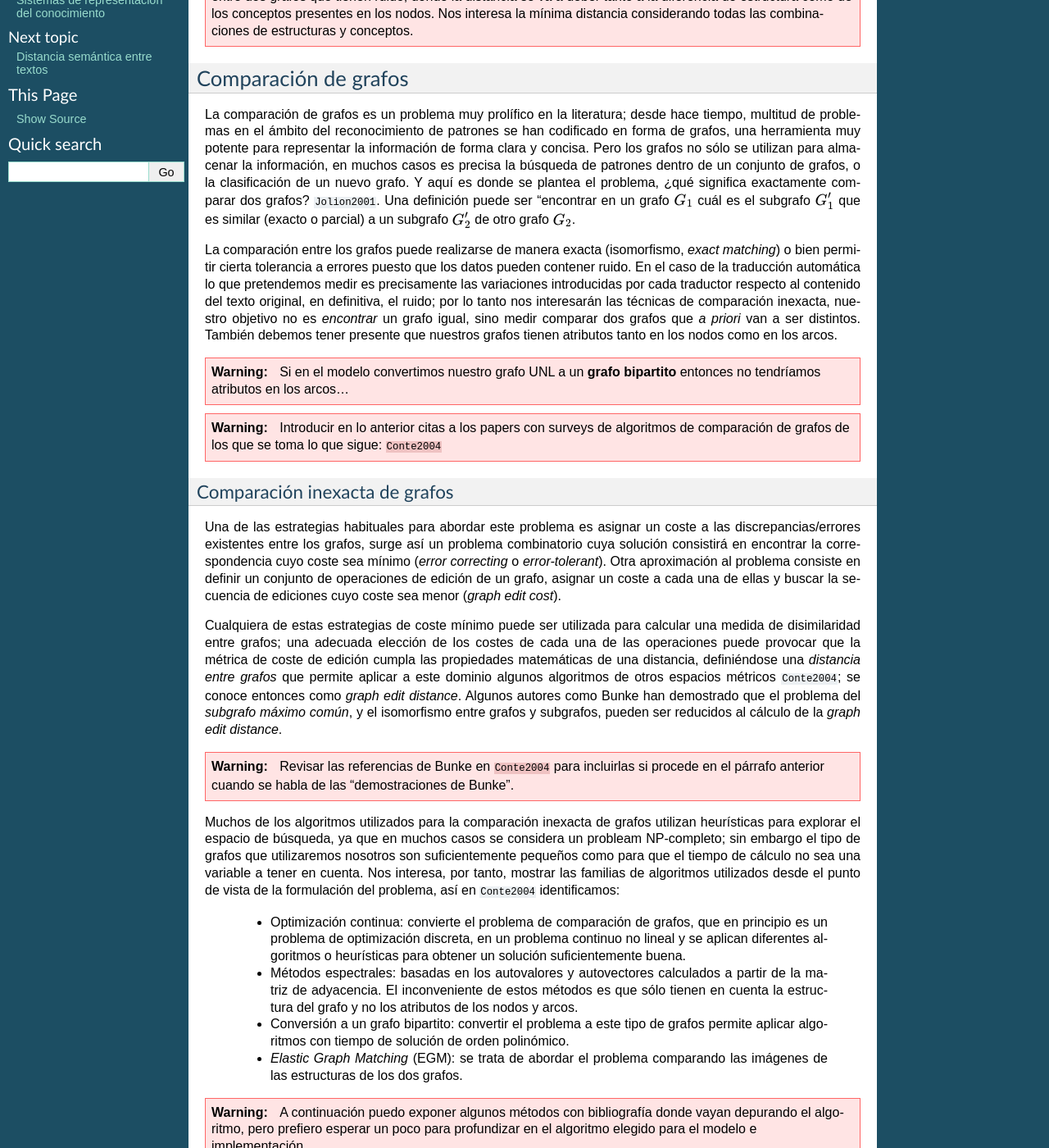
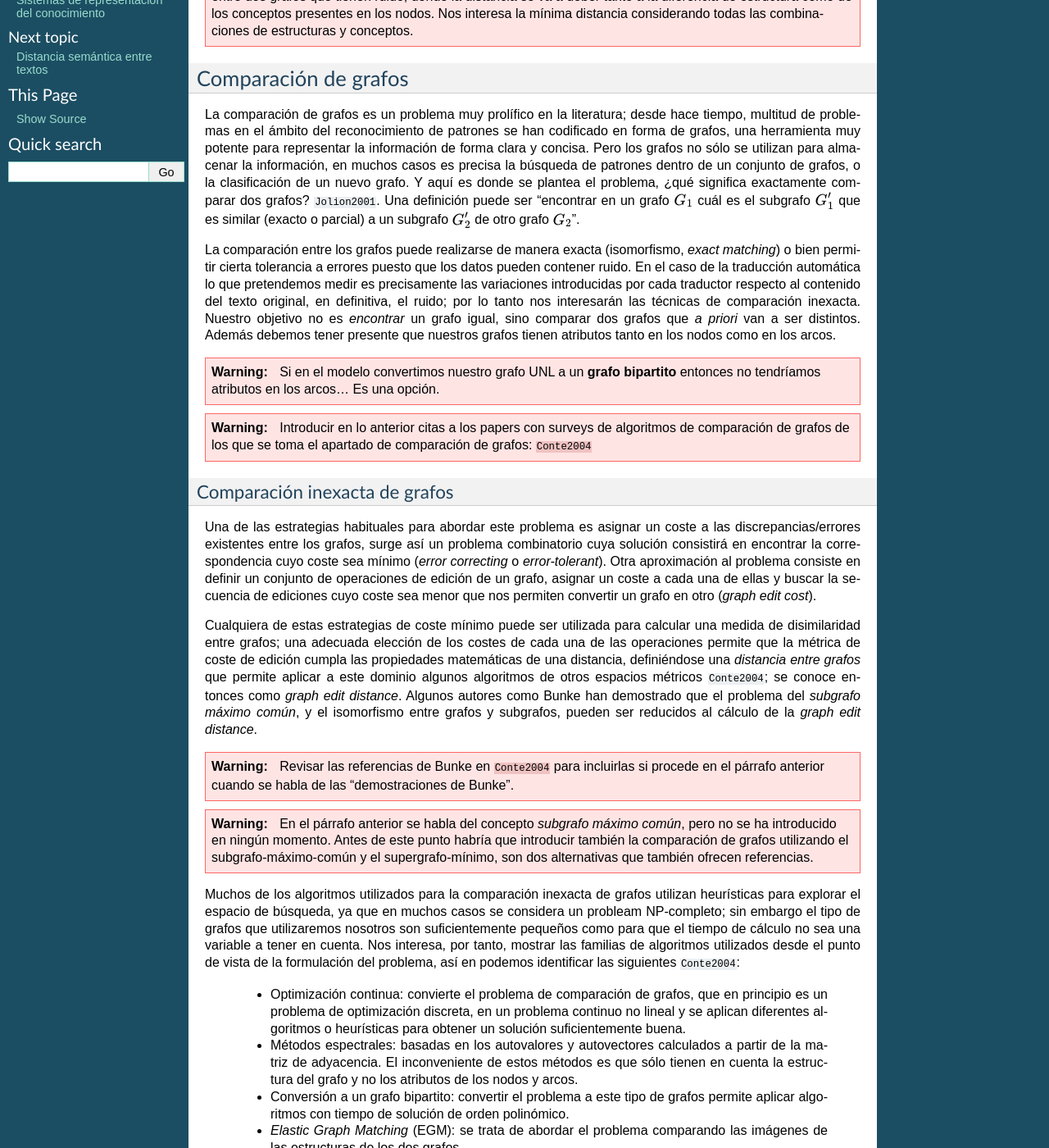
Before and after one commit to jgsogo/muia_tfm, a Sphinx documentation site: the page built from doc/i.state-of-the-art/ii.medidas-distancia.rst, in a window 1280 px wide and 1400 px high, scrolled down 343 px. Shown: the whole window at 82% size. Built offline with Sphinx 7.4.7, drawn with Linux system fonts in a browser that asks for light colours; cross-references to code outside the pages are shown as plain code; some of the changed text lies outside the part shown.

Commit message:
correcciones menores

```diff
--- a/doc/i.state-of-the-art/ii.medidas-distancia.rst
+++ b/doc/i.state-of-the-art/ii.medidas-distancia.rst
@@ -6,10 +6,10 @@
 conceptos que están presentes en cada grafo. Dos grafos (coceptuales o UNL) pueden
 codificar una información totalmente distinta a pesar de compartir la estructura, pero
 también pueden tener la misma información a pesar de mostrar estructuras ligeramente
-diferentes (lo veremos en el próximo capítulo).
+diferentes (paráfrasis).
 
 .. warning:: Comentar diferencias entre distancia y similaridad. Una medida de distancia
-   debe cumplir las tres propiedades mientras que una de similaridad para que no es tan
+   debe cumplir las tres/cuatro propiedades mientras que una de similaridad para que no es tan
    estricta. Documentar e introducir brevemente.
 
 .. warning:: Por aquí comienza a emerger el caracter combinatorio del problema, queremos
@@ -28,22 +28,22 @@
 un nuevo grafo. Y aquí es donde se plantea el problema, ¿qué significa exactamente comparar
 dos grafos? :cite:`Jolion2001`. Una definición puede ser "encontrar en un grafo :math:`G_1`
 cuál es el subgrafo :math:`G'_1` que es similar (exacto o parcial) a un subgrafo :math:`G'_2`
-de otro grafo :math:`G_2`.
+de otro grafo :math:`G_2`".
 
 La comparación entre los grafos puede realizarse de manera exacta (isomorfismo, *exact matching*)
 o bien permitir cierta tolerancia a errores puesto que los datos pueden contener ruido.
 En el caso de la traducción automática lo que pretendemos medir es precisamente las variaciones
 introducidas por cada traductor respecto al contenido del texto original, en definitiva, el ruido;
-por lo tanto nos interesarán las técnicas de comparación inexacta, nuestro objetivo no es
-*encontrar* un grafo igual, sino medir comparar dos grafos que *a priori* van a ser distintos.
-También debemos tener presente que nuestros grafos tienen atributos tanto en los nodos
+por lo tanto nos interesarán las técnicas de comparación inexacta. Nuestro objetivo no es
+*encontrar* un grafo igual, sino comparar dos grafos que *a priori* van a ser distintos.
+Además debemos tener presente que nuestros grafos tienen atributos tanto en los nodos
 como en los arcos.
 
 .. warning:: Si en el modelo convertimos nuestro grafo UNL a un **grafo bipartito** entonces no
-   tendríamos atributos en los arcos...
+   tendríamos atributos en los arcos... Es una opción.
 
 .. warning:: Introducir en lo anterior citas a los papers con surveys de algoritmos de
-   comparación de grafos de los que se toma lo que sigue: :cite:`Conte2004`
+   comparación de grafos de los que se toma el apartado de comparación de grafos: :cite:`Conte2004`
 
 Comparación inexacta de grafos
 ++++++++++++++++++++++++++++++
@@ -53,11 +53,11 @@
 *error-tolerant*).
 Otra aproximación al problema consiste en definir un conjunto de operaciones de edición de un
 grafo, asignar un coste a cada una de ellas y buscar la secuencia de ediciones cuyo coste sea
-menor (*graph edit cost*).
+menor que nos permiten convertir un grafo en otro (*graph edit cost*).
 
 Cualquiera de estas estrategias de coste mínimo puede ser utilizada para calcular una medida de
 disimilaridad entre grafos; una adecuada elección de los costes de cada una de las operaciones
-puede provocar que la métrica de coste de edición cumpla las propiedades matemáticas de una
+permite que la métrica de coste de edición cumpla las propiedades matemáticas de una
 distancia, definiéndose una *distancia entre grafos* que permite aplicar a este dominio algunos
 algoritmos de otros espacios métricos :cite:`Conte2004`; se conoce entonces como
 *graph edit distance*. Algunos autores como Bunke han demostrado que el problema del *subgrafo
@@ -67,12 +67,17 @@
 .. warning:: Revisar las referencias de Bunke en :cite:`Conte2004` para incluirlas si procede
    en el párrafo anterior cuando se habla de las "demostraciones de Bunke".
 
+.. warning:: En el párrafo anterior se habla del concepto *subgrafo máximo común*, pero no se
+   ha introducido en ningún momento. Antes de este punto habría que introducir también la
+   comparación de grafos utilizando el subgrafo-máximo-común y el supergrafo-mínimo, son dos
+   alternativas que también ofrecen referencias.
+
 Muchos de los algoritmos utilizados para la comparación inexacta de grafos utilizan heurísticas
 para explorar el espacio de búsqueda, ya que en muchos casos se considera un probleam NP-completo;
 sin embargo el tipo de grafos que utilizaremos nosotros son suficientemente pequeños como para
 que el tiempo de cálculo no sea una variable a tener en cuenta. Nos interesa, por tanto,
 mostrar las familias de algoritmos utilizados desde el punto de vista de la formulación del
-problema, así en :cite:`Conte2004` identificamos:
+problema, así en podemos identificar las siguientes :cite:`Conte2004`:
 
  * Optimización continua: convierte el problema de comparación de grafos, que en principio es
    un problema de optimización discreta, en un problema continuo no lineal y se aplican
@@ -87,7 +92,10 @@
 
 .. warning:: A continuación puedo exponer algunos métodos con bibliografía donde vayan depurando
    el algoritmo, pero prefiero esperar un poco para profundizar en el algoritmo elegido para el
-   modelo e implementación.
+   modelo e implementación. Si no, esto va a parecer un *survey* de algoritmos de comparación
+   de grafos. De todos modos puede ser interesante explorar las diferentes formulaciones del
+   problema, ya que en algún momento habrá que justificar por qué se ha elegido una de ellas.
+   Por tener ejemplos:
 
    Graph edit distance
       Aquí hay unos cuantos papers, si seguimos este camino hay que preparar un compendio.
@@ -122,9 +130,9 @@
    :cite:`Jiang1997`. Tengo que decidir el nivel de la exposición que voy a hacer aquí,
    no puedo convertir cada apartado en una recopilación de todos los métodos...
 
-La aproximaciones para medir la similaridad entre conceptos se han abordado desde tres
-perspectivas principales :cite:`Slimani2013`: basadas en la estructura de la red de conceptos,
-centradas en el contenido de información y aproximaciones basadas en características de
+La medida de la similaridad entre conceptos se ha abordado desde tres perspectivas principales
+:cite:`Slimani2013`: basadas en la estructura de la red de conceptos, centradas en el contenido
+de información de cada nodo y aproximaciones basadas en características de
 los términos. Por supuesto, también hay otros propuestas que utilizan medidas híbridas que combinan
 varias de estas perspectivas.
 
@@ -141,12 +149,12 @@
 
  * **Densidad**: la densidad de la red no es la misma en todas sus partes, se puede sugerir
    que cuanto mayor es la densidad en una zona, menor es la distancia entre los nodos que
-   forman parte de ella :cite:`Richardson1995`.
+   están en esa zona :cite:`Richardson1995`.
  * **Profundidad**: cuanto más se desciende en la jerarquía más sutiles son las diferencias
    entre los conceptos, por lo tanto la distancia entre los nodos es cada vez menor.
  * **Tipo de conexión**: el peso de cada conexión será diferente según el tipo de relación
    que indique: hiponimia, meronimia, antonimia, etc.
- * **Fuerza de cada conexión**: en la relación de un nodo con sus hijos, no todas las
+ * **Fuerza de cada conexión**: en la relación de un nodo con sus hijos no todas las
    conexiones tienen que tener el mismo peso. En este punto es donde los métodos estadísticos
    basados en el contenido de información (ver más abajo) pueden ser útiles.
 
@@ -157,15 +165,21 @@
 Contenido de información
 ++++++++++++++++++++++++
 Los métodos basados en el contenido de información de los nodos se apoyan en una colección
-de documentos de la que extraen las frecuencias de aparición de cada concepto. La similaridad
-entre dos conceptos vendrá dada por el contenido de información del hiperónimo común más
-próximo. La primera aproximación pudo ser llevada a cabo en 1995 por Resnik :cite:`Resnik1995`
-que sólo tenía en cuenta la frecuencia de aparición de un término; propuestas más recientes
-consideran también los posibles sentidos del término y el contenido de información de cada
-uno de ellos.
+de documentos de la que extraen las frecuencias de aparición de cada término. La primera
+vez en la que se utiliza el contenido de información pudo ser en 1995 por Resnik
+:cite:`Resnik1995` quien sólo tenía en cuenta la frecuencia de aparición de un término para
+evaluar su contenido de información. Propuestas más recientes consideran también los posibles
+conceptos a los que puede hacer referencia el término. El cálculo de la distancia entre dos
+conceptos puede realizarse combinando en una ecuación el contenido de información de ambos
+términos y el de todos los elementos que se encuentran en el camino que los une.
+
+.. warning:: Explicar más esto, mostrando cómo funciona algún modelo de los que aparecen en
+   :cite:`Slimani2013` o :cite:`Jiang1997`
 
 Basadas en características de los términos
 ++++++++++++++++++++++++++++++++++++++++++
 Una aproximación diferente permite calcular la similaridad entre dos conceptos basándose en
 características descriptivas de cada uno de ellos, el valor de similaridad se calcula
-utilizando formulaciones como el coeficiente de Jaccard.
+utilizando formulaciones análogas al coeficiente de Jaccard.
+Uno de los principales incovenientes para poder aplicar este tipo de modelos es que normalmente
+no se dispone de un conjunto de características homogeneo para todos los conceptos.
```
Also changed, not shown: other parts of doc/i.state-of-the-art/ii.medidas-distancia.rst (+1 -1 lines), doc/i.state-of-the-art/i.representacion-conocimiento.rst (+28 -11 lines), doc/i.state-of-the-art/iii.distancia-semantica.rst (+22 -27 lines).
